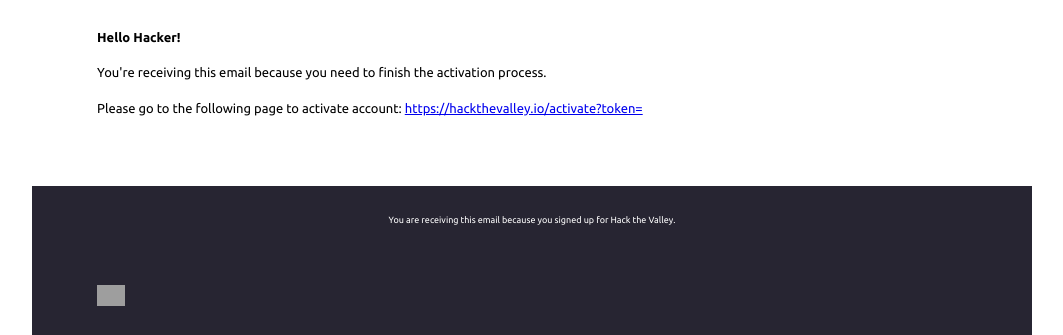
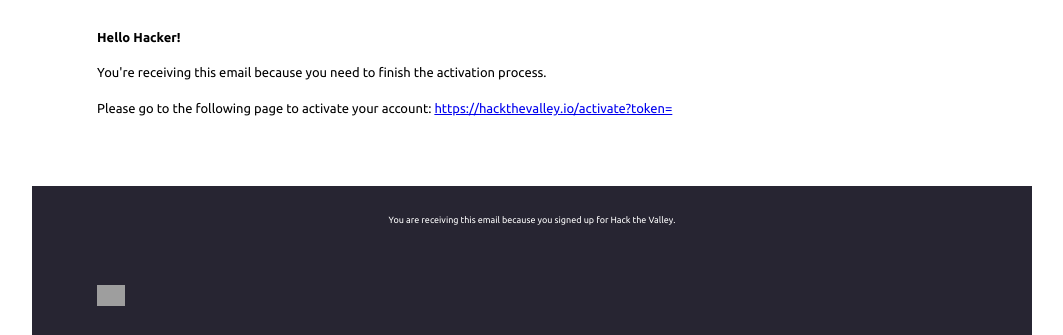
Before and after one commit to hackthevalley/hack-the-back, a Python web app: template templates/activation.html in a window 1280 px wide. Shown: the part 772-1107 px from the top of the page, without its empty margins (108-1171 px from the left). Run offline with Jinja, Linux system fonts and the light colour scheme; the template is opened without the code that fills it, so the values that code supplies are empty; grey boxes are pictures that could not be loaded.

Commit message:
email typo

```diff
--- a/templates/activation.html
+++ b/templates/activation.html
@@ -1,6 +1,6 @@
 <!-- {% block subject %} Account activation - Hack The Valley {% endblock subject %} {% block text_body %} Hello Hacker!
 You're receiving this email because you need to finish the activation process.
-Please go to the following page to activate account: https://hackthevalley.io/{{
+Please go to the following page to activate your account: https://hackthevalley.io/{{
 url|safe }} {% endblock text_body %} {% block html_body %} -->
 <!DOCTYPE html>
 <html
@@ -311,7 +311,8 @@ url|safe }} {% endblock text_body %} {% block html_body %} -->
                               color: #000000;
                             "
                           >
-                            Please go to the following page to activate account:
+                            Please go to the following page to activate your
+                            account:
                             <a
                               href="https://hackthevalley.io/activate?token={{ url|safe }}"
                               target="_blank"
```
